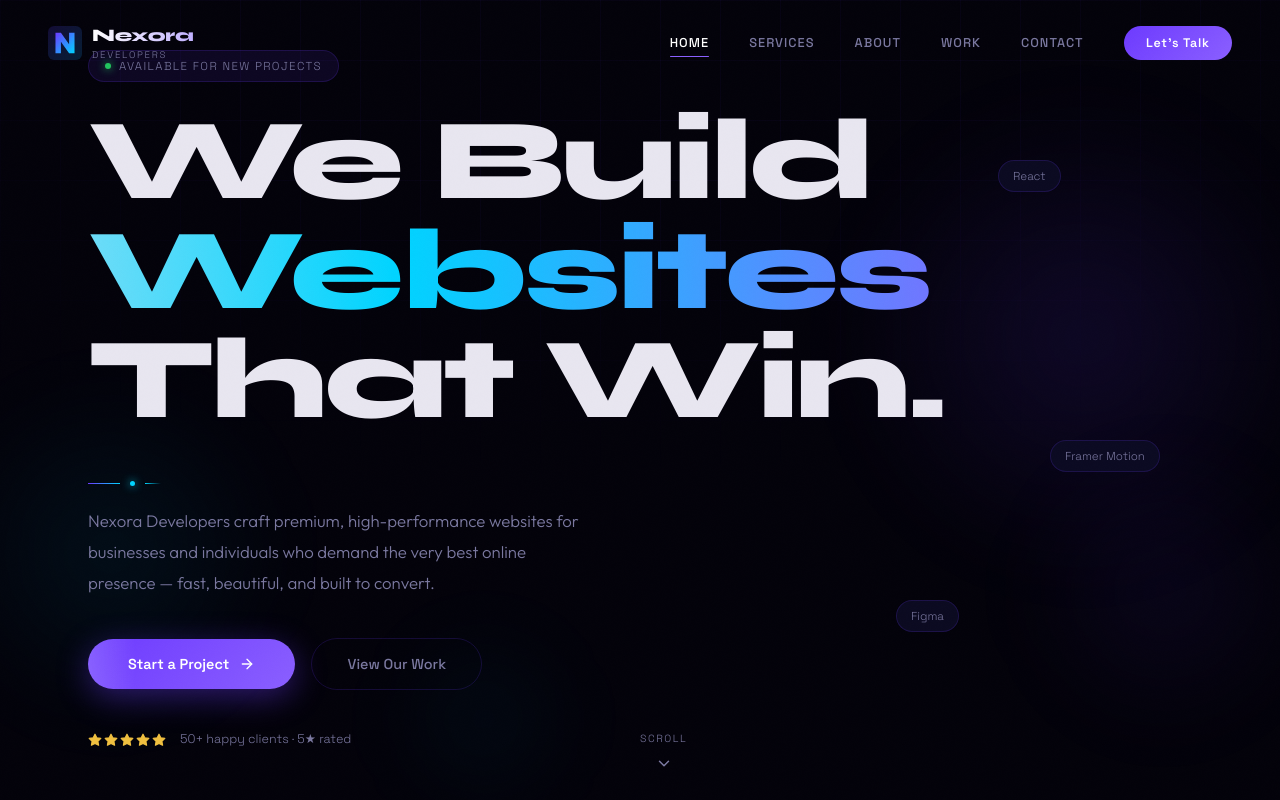
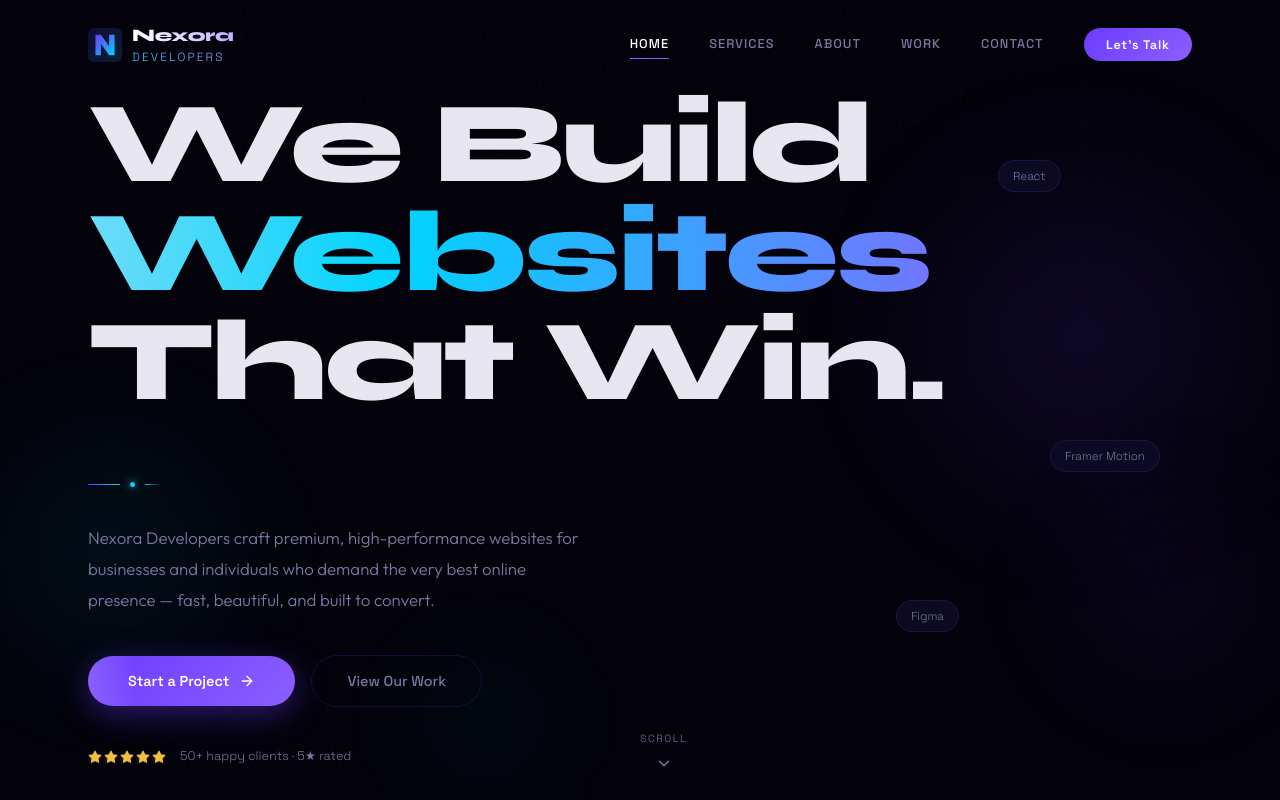
Before and after one commit to chaudharyinteriors445-web/portfolio, a React (Vite) app: page / in a window 1280 px wide. Shown: the top 800 px of the page. Built offline with nearby package versions, Linux system fonts and the light colour scheme.

Commit message:
Fix some issues

```diff
--- a/src/components/Footer.jsx
+++ b/src/components/Footer.jsx
@@ -16,12 +16,12 @@ export default function Footer() {
             </Link>
             <p style={{ fontSize: '0.85rem', color: 'var(--muted)', lineHeight: 1.8, maxWidth: 260 }}>We build websites that open doors. Premium design, fast delivery, real results.</p>
             <div style={{ display: 'flex', gap: 10, marginTop: '1.2rem' }}>
-              <a href="https://wa.me/919876543210" target="_blank" rel="noopener noreferrer">
+              <a href="https://wa.me/919358383671" target="_blank" rel="noopener noreferrer">
                 <div style={{ width: 36, height: 36, borderRadius: 8, background: '#25d366', display: 'flex', alignItems: 'center', justifyContent: 'center', cursor: 'pointer' }}>
                   <MessageCircle size={16} color="white" />
                 </div>
               </a>
-              <a href="tel:+919876543210">
+              <a href="tel:+91935838367">
                 <div style={{ width: 36, height: 36, borderRadius: 8, background: 'var(--raised)', border: '1px solid var(--border)', display: 'flex', alignItems: 'center', justifyContent: 'center', cursor: 'pointer' }}>
                   <Phone size={16} color="var(--muted)" />
                 </div>
@@ -32,7 +32,7 @@ export default function Footer() {
           {[
             { title: 'Pages', items: [['/', 'Home'], ['/services', 'Services'], ['/about', 'About'], ['/work', 'Work'], ['/contact', 'Contact']] },
             { title: 'Services', items: [['#','Business Websites'], ['#','Landing Pages'], ['#','Portfolios'], ['#','Redesigns'], ['#','SEO & Speed']] },
-            { title: 'Contact', items: [['tel:+919876543210','+91 98765 43210'], ['mailto:hello@nexoradev.in','hello@nexoradev.in'], ['#','India (Remote-Friendly)']] },
+            { title: 'Contact', items: [['tel:+919358383671','+91 93583 83671'], ['mailto:hello@nexoradevelopers.in','hello@nexoradevelopers.in'], ['#','India (Remote-Friendly)']] },
           ].map(col => (
             <div key={col.title}>
               <p style={{ fontFamily: 'var(--font-ui)', fontSize: '0.72rem', letterSpacing: '0.15em', textTransform: 'uppercase', color: 'var(--violet-bright)', marginBottom: '1rem', fontWeight: 600 }}>{col.title}</p>
--- a/src/components/Navbar.jsx
+++ b/src/components/Navbar.jsx
@@ -32,14 +32,29 @@ export default function Navbar() {
         transition={{ duration: 0.8, ease: [0.16, 1, 0.3, 1] }}
         style={{
           position: 'fixed', top: 0, left: 0, right: 0, zIndex: 100,
-          padding: scrolled ? '12px 48px' : '22px 48px',
+          paddingTop: scrolled ? 12 : 22,
+          paddingBottom: scrolled ? 12 : 22,
+          paddingLeft: 0,
+          paddingRight: 0,
           background: scrolled ? 'rgba(7,6,26,0.88)' : 'transparent',
           backdropFilter: scrolled ? 'blur(24px) saturate(180%)' : 'none',
           borderBottom: scrolled ? '1px solid var(--border)' : '1px solid transparent',
           transition: 'all 0.5s var(--ease-out-expo)',
-          display: 'flex', alignItems: 'center', justifyContent: 'space-between',
         }}
       >
+        <div
+          className="nav-inner"
+          style={{
+            maxWidth: 1200,
+            margin: '0 auto',
+            width: '100%',
+            paddingLeft: 48,
+            paddingRight: 48,
+            display: 'flex',
+            alignItems: 'center',
+            justifyContent: 'space-between',
+          }}
+        >
         {/* Logo */}
         <Link to="/" style={{ display: 'flex', alignItems: 'center', gap: 10 }}>
           <Logo size={34} />
@@ -50,7 +65,21 @@ export default function Navbar() {
               background: 'linear-gradient(90deg, #fff 0%, #c0b0ff 100%)',
               WebkitBackgroundClip: 'text', WebkitTextFillColor: 'transparent',
             }}>Nexora</span>
-            <span style={{ fontFamily: 'var(--font-ui)', fontSize: '0.6rem', color: 'var(--muted)', letterSpacing: '0.18em', display: 'block', textTransform: 'uppercase', marginTop: -2 }}>Developers</span>
+            <span style={{
+              fontFamily: 'var(--font-ui)',
+              fontSize: '0.74rem',
+              color: 'linear-gradient(90deg, #32c8ff 10%, #b099ff 100%)',
+              letterSpacing: '0.18em',
+              display: 'block',
+              textTransform: 'uppercase',
+              marginTop: -2,
+              background: 'linear-gradient(90deg, #32c8ff 10%, #b099ff 100%)',
+              WebkitBackgroundClip: 'text',
+              WebkitTextFillColor: 'transparent'
+            }}>
+              Developers
+            </span>
+
           </div>
         </Link>
 
@@ -99,6 +128,7 @@ export default function Navbar() {
         }} className="mobile-toggle">
           {open ? <X size={22} /> : <Menu size={22} />}
         </button>
+        </div>
       </motion.nav>
 
       {/* Mobile menu overlay */}
@@ -137,7 +167,7 @@ export default function Navbar() {
 
       <style>{`
         @media (max-width: 900px) {
-          nav { padding-left: 24px !important; padding-right: 24px !important; }
+          .nav-inner { padding-left: 24px !important; padding-right: 24px !important; }
           .mobile-toggle { display: block !important; }
           .hide-mobile { display: none !important; }
         }
--- a/src/pages/Contact.jsx
+++ b/src/pages/Contact.jsx
@@ -5,9 +5,9 @@ import PageTransition from '../components/PageTransition'
 import GoldDivider from '../components/GoldDivider'
 import SectionLabel from '../components/SectionLabel'
 
-const PHONE = '+91 98765 43210'
-const PHONE_CLEAN = '919876543210'
-const EMAIL = 'hello@nexoradev.in'
+const PHONE = '+91 93583 83671'
+const PHONE_CLEAN = '919358383671'
+const EMAIL = 'hello@nexoradevelopers.in'
 const WA_MSG = encodeURIComponent("Hi Nexora Developers! I'd like to discuss a web project with you.")
 
 const inputStyle = {
--- a/src/pages/Home.jsx
+++ b/src/pages/Home.jsx
@@ -177,18 +177,33 @@ export default function Home() {
         <Orbs />
         <Grid />
 
-        <motion.div style={{ position: 'relative', zIndex: 2, maxWidth: 1200, margin: '0 auto', padding: '0 48px', width: '100%', y: heroY, opacity: heroOpacity }}>
-          <motion.div variants={stagger} initial="hidden" animate="show">
-
-            <motion.div variants={fadeUp} style={{ display: 'inline-flex', alignItems: 'center', gap: 8, padding: '6px 16px', borderRadius: 50, background: 'rgba(108,58,255,0.1)', border: '1px solid var(--border)', marginBottom: '1.5rem' }}>
-              <span style={{ width: 6, height: 6, borderRadius: '50%', background: '#22c55e', boxShadow: '0 0 8px #22c55e', display: 'inline-block' }} />
-              <span style={{ fontFamily: 'var(--font-ui)', fontSize: '0.72rem', letterSpacing: '0.12em', color: 'var(--muted)', textTransform: 'uppercase' }}>Available for new projects</span>
-            </motion.div>
+        <motion.div
+          className="hero-container"
+          style={{
+            position: 'relative', zIndex: 2, maxWidth: 1200, margin: '0 auto',
+            padding: '0 48px', width: '100%', y: heroY, opacity: heroOpacity,
+          }}
+        >
+          <motion.div
+            variants={stagger}
+            initial="hidden"
+            animate="show"
+            style={{
+              display: 'flex',
+              flexDirection: 'column',
+              alignItems: 'flex-start',
+              width: '100%',
+              textAlign: 'left',
+              /* Keeps headline / copy in the same vertical band as before (badge height + 1.5rem margin). */
+              paddingTop: 'clamp(2.25rem, 4.5vw, 3.5rem)',
+            }}
+          >
 
             <motion.h1 variants={fadeUp} style={{
               fontFamily: 'var(--font-display)', fontWeight: 800,
               fontSize: 'clamp(3.2rem, 9vw, 8.5rem)', lineHeight: 0.95,
               letterSpacing: '-0.03em', margin: '0 0 0.4em',
+              width: '100%', alignSelf: 'stretch',
             }}>
               <span style={{ display: 'block', color: 'var(--off-white)' }}>We Build</span>
               <span className="shimmer-text" style={{ display: 'block' }}>Websites</span>
@@ -197,7 +212,7 @@ export default function Home() {
 
             <GoldDivider />
 
-            <motion.p variants={fadeUp} style={{ maxWidth: 500, fontSize: '1.05rem', color: 'var(--muted)', lineHeight: 1.85, margin: '1rem 0 2.5rem', fontWeight: 300 }}>
+            <motion.p variants={fadeUp} style={{ maxWidth: 500, width: '100%', fontSize: '1.05rem', color: 'var(--muted)', lineHeight: 1.85, margin: '1rem 0 2.5rem', fontWeight: 300 }}>
               Nexora Developers craft premium, high-performance websites for businesses and individuals who demand the very best online presence — fast, beautiful, and built to convert.
             </motion.p>
 
@@ -390,7 +405,12 @@ export default function Home() {
         </div>
       </section>
 
-      <style>{`@media(max-width:768px){section.px-mobile{padding-left:20px!important;padding-right:20px!important;} section[style*="padding: '0 48px'"]{padding-left:20px!important;padding-right:20px!important;}}`}</style>
+      <style>{`
+        @media (max-width: 768px) {
+          .hero-container { padding-left: 20px !important; padding-right: 20px !important; }
+          section.px-mobile { padding-left: 20px !important; padding-right: 20px !important; }
+        }
+      `}</style>
     </PageTransition>
   )
 }
```
Also changed, not shown: 1 other file (tests, documents, lock files or other folders).
